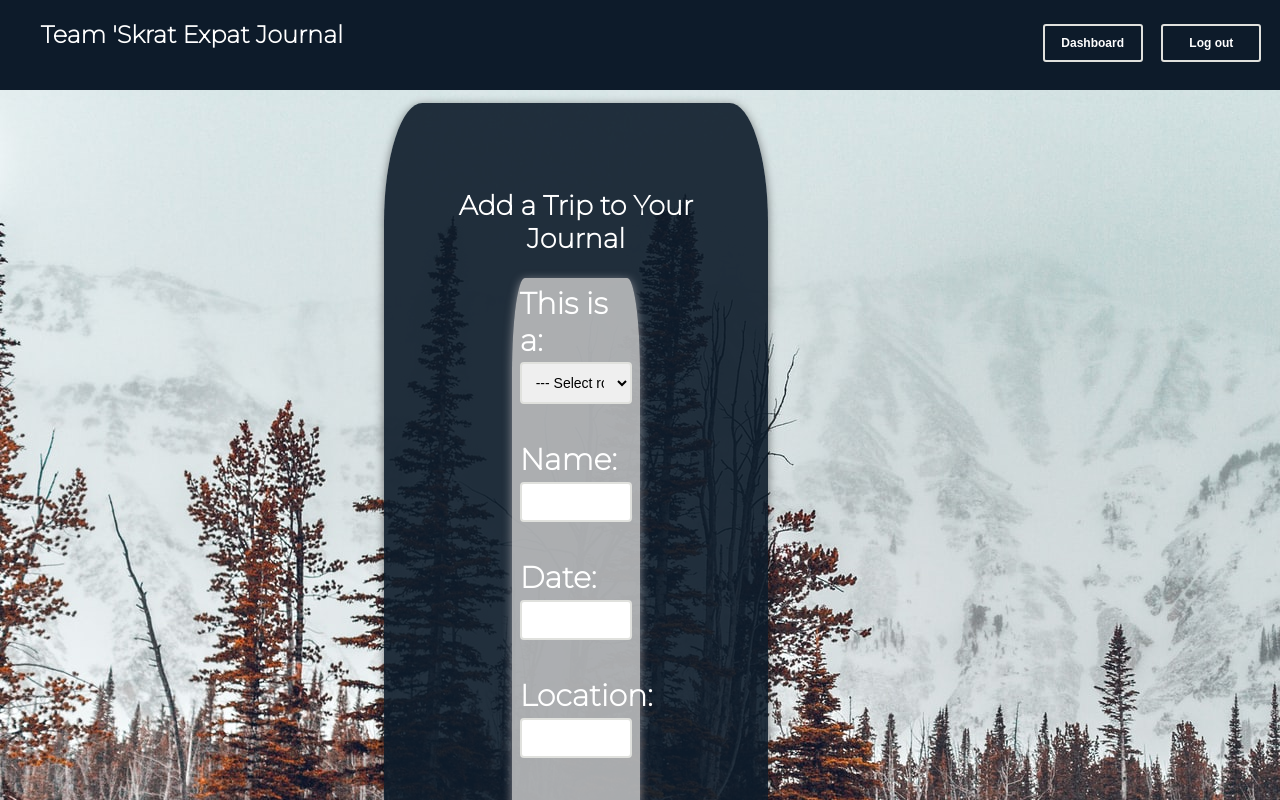
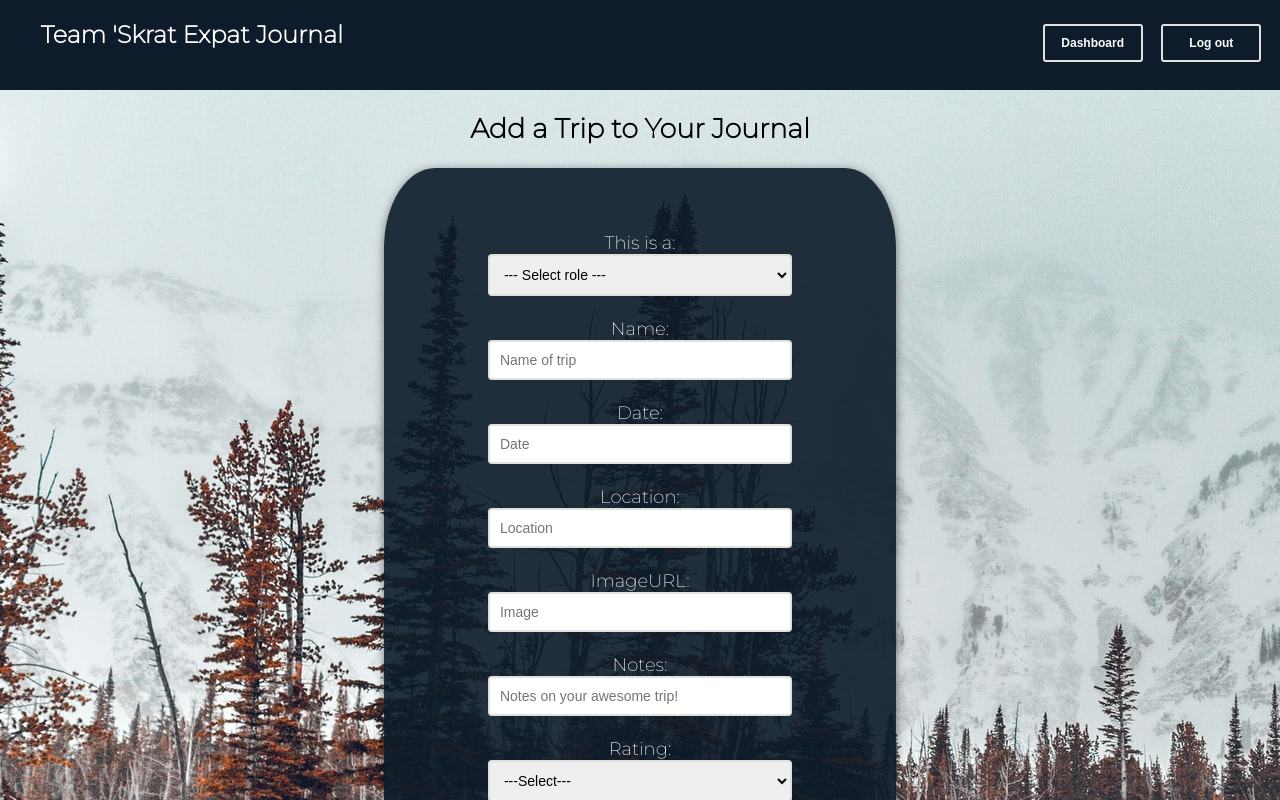
Before and after one commit to team-muskrat-expat-journal/front-end, a React (Create React App) app: page /postform in a window 1280 px wide. Shown: the top 800 px of the page. Built offline with nearby package versions, Linux system fonts and the light colour scheme.

Commit message:
create memory tweaked to fit style more

```diff
--- a/package.json
+++ b/package.json
@@ -11,7 +11,7 @@
     "react-dom": "^17.0.1",
     "react-redux": "^7.2.2",
     "react-router-dom": "^5.2.0",
-    "react-scripts": "4.0.0",
+    "react-scripts": "^4.0.0",
     "reactstrap": "^8.7.1",
     "redux": "^4.0.5",
     "redux-logger": "^3.0.6",
--- a/src/components/PostForm.js
+++ b/src/components/PostForm.js
@@ -4,7 +4,7 @@ import { connect } from "react-redux";
 import * as yup from "yup";
 import styled from "styled-components";
 import { Button, FormGroup, Label } from "reactstrap";
-import "./Style/PostForm.css";
+import "./Style/signUpStyles.css";
 
 import axiosWithAuth from "../utils/axiosWithAuth";
 import { addPost } from "../actions/PostsAction";
@@ -95,7 +95,6 @@ const PostForm = (props) => {
   }, [formValues]);
 
   return (
-
     <>
       <nav>
         <div className="logo">
@@ -115,17 +114,17 @@ const PostForm = (props) => {
           </Link>
         </div>
       </nav>
-      <div className="signup">
-        <div className="post-form container">
+      <div>
+        <h2>Add a Trip to Your Journal</h2>
+        <div className="signup">
           <header>
-            <h2>Add a Trip to Your Journal</h2>
             <div className="errors">
               <div>{errors.tripname}</div>
               <div>{errors.date}</div>
               <div>{errors.imageURL}</div>
             </div>
           </header>
-          <form className="form container" onSubmit={onSubmit}>
+          <form onSubmit={onSubmit}>
             <label>
               This is a:
               <select
@@ -143,8 +142,9 @@ const PostForm = (props) => {
             </label>
             <br></br>
             <label>
-              Name:&nbsp;
+              Name:
               <input
+                placeholder="Name of trip"
                 className="form-control"
                 type="text"
                 name="tripname"
@@ -155,8 +155,9 @@ const PostForm = (props) => {
             </label>
             <br></br>
             <label>
-              Date:&nbsp;
+              Date:
               <input
+                placeholder="Date"
                 className="form-control"
                 type="text"
                 name="date"
@@ -167,8 +168,9 @@ const PostForm = (props) => {
             </label>
             <br></br>
             <label>
-              Location:&nbsp;
+              Location:
               <input
+                placeholder="Location"
                 className="form-control"
                 type="text"
                 name="location"
@@ -179,8 +181,9 @@ const PostForm = (props) => {
             </label>
             <br></br>
             <label>
-              ImageURL:&nbsp;
+              ImageURL:
               <input
+                placeholder="Image"
                 className="form-control"
                 type="text"
                 name="imageURL"
@@ -191,8 +194,9 @@ const PostForm = (props) => {
             </label>
             <br></br>
             <label>
-              Notes:&nbsp;
+              Notes:
               <input
+                placeholder="Notes on your awesome trip!"
                 className="form-control"
                 type="text"
                 name="notes"
@@ -203,7 +207,7 @@ const PostForm = (props) => {
             </label>
             <br></br>
             <label>
-              Rating:&nbsp;
+              Rating:
               <select
                 className="form-control"
                 name="rating"
@@ -220,32 +224,22 @@ const PostForm = (props) => {
               <div style={{ color: "red" }}>{errors.rating}</div>
             </label>
             <br></br>
-            <button disabled={disabled} onSubmit={onSubmit}>
+            <button
+              className="form-control"
+              disabled={disabled}
+              onSubmit={onSubmit}
+            >
               Submit Post
             </button>
             <Link to="/dashboard">Back</Link>
           </form>
         </div>
       </div>
+      {/* </div> */}
     </>
+  );
+};
 
-  );
-}
-const StyledForm = styled.form`
-  width: 90%;
-  font-size: 2.5rem;
-  label {
-    width: 60%;
-    dispaly: flex;
-  }
-  input {
-    width: 90%;
-    align-content: end;
-  }
-  button {
-    margin: 0 40% 3% 40%;
-  }
-`;
 const mapStateToProps = (state) => {
   return {
     posts: state.posts,
--- a/src/components/Style/PostForm.css
+++ b/src/components/Style/PostForm.css
@@ -1,30 +1,29 @@
-.post-form .container{
-    width:100%;
-    display:flex;
+.post-form .container {
+  width: 100%;
+  display: flex;
   flex-direction: column;
-    margin:0 auto;
+  margin: 0 auto;
   text-align: center;
   justify-content: center;
   align-items: center;
 }
-header h1{
+header h1 {
   font-size: 7rem;
 }
-.form.container{
+.form.container {
   display: flex;
   align-items: center;
   justify-content: center;
-  margin:4% 25%;
+  /* margin: 4% 25%; */
   background-color: rgba(202, 202, 202, 0.822);
   box-shadow: 0 2px 10px rgba(255, 245, 245, 0.5);
-  width: 50%;
+  width: 100%;
   border-radius: 10%;
   padding: 3%;
   text-align: start;
-
 }
-.form{
+/* .form {
   width: 100%;
   font-size: 3rem;
   font-weight: bolder;
-}
+} */
--- a/src/components/Style/signUpStyles.css
+++ b/src/components/Style/signUpStyles.css
@@ -5,16 +5,14 @@
   justify-content: center;
   margin-left: 30%;
   color: white;
+
   background-color: rgba(13, 27, 42, 0.9);
   box-shadow: 0 2px 10px rgba(0, 0, 0, 0.5);
-  width: 30%;
+  width: 40%;
   border-radius: 10%;
   padding: 5%;
 }
 .form-control {
-  /* display: flex;
-  align-content: center;
-  justify-content: center; */
   border: 2px solid #e0e1dd;
   border-radius: 4px;
   display: black;
```
Also changed, not shown: 1 other file (tests, documents, lock files or other folders). Lines whose indentation alone changed are shown as unchanged.
